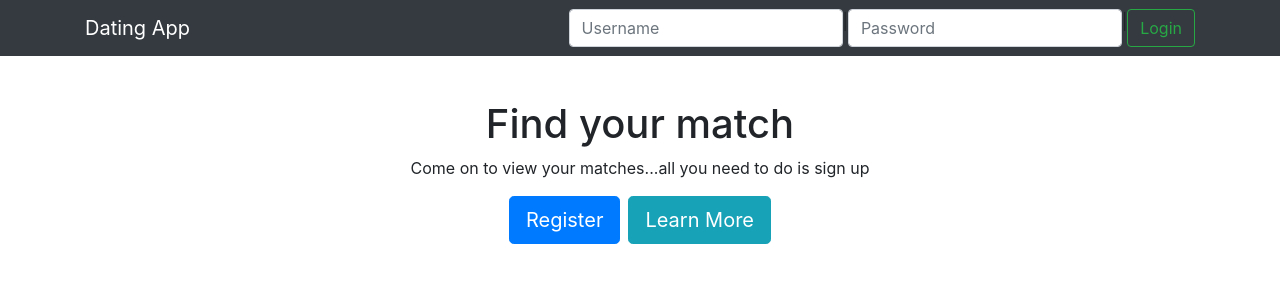
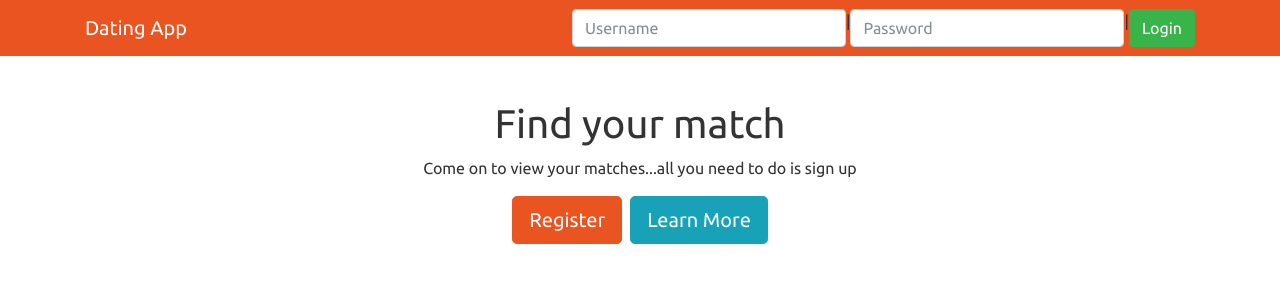
Before and after one commit to tasiamah/DatingApp, an Angular app in the folder front-end/: page / in a window 1280 px wide. Shown: the top 300 px of the page. Built offline with nearby package versions, Linux system fonts and the light colour scheme.

Commit message:
implemented shared module and refactored app module

```diff
--- a/front-end/angular.json
+++ b/front-end/angular.json
@@ -26,6 +26,7 @@
             "styles": [
               "./node_modules/bootstrap/dist/css/bootstrap.min.css",
               "./node_modules/ngx-bootstrap/datepicker/bs-datepicker.css",
+              "./node_modules/bootswatch/dist/united/bootstrap.css",
               "./node_modules/font-awesome/css/font-awesome.css",
               "./node_modules/ngx-toastr/toastr.css",
               "src/styles.css"
--- /dev/null
+++ b/front-end/src/app/_modules/shared.module.ts
@@ -0,0 +1,23 @@
+import { NgModule } from '@angular/core';
+import { CommonModule } from '@angular/common';
+import {BsDropdownModule} from "ngx-bootstrap/dropdown";
+import {ToastrModule} from "ngx-toastr";
+
+
+
+@NgModule({
+  declarations: [],
+  imports: [
+    CommonModule,
+    BsDropdownModule.forRoot(),
+    ToastrModule.forRoot({
+      positionClass: 'toast-bottom-right'
+    })
+  ],
+  exports: [
+    CommonModule,
+    BsDropdownModule,
+    ToastrModule,
+  ]
+})
+export class SharedModule { }
--- a/front-end/src/app/app.module.ts
+++ b/front-end/src/app/app.module.ts
@@ -7,14 +7,13 @@ import {HttpClientModule} from '@angular/common/http';
 import { BrowserAnimationsModule } from '@angular/platform-browser/animations';
 import { NavComponent } from './nav/nav.component';
 import {FormsModule} from '@angular/forms';
-import { BsDropdownModule } from 'ngx-bootstrap/dropdown';
 import { HomeComponent } from './home/home.component';
 import { RegisterComponent } from './register/register.component';
 import { MemberListComponent } from './members/member-list/member-list.component';
 import { MemberDetailComponent } from './members/member-detail/member-detail.component';
 import { ListsComponent } from './lists/lists.component';
 import { MessagesComponent } from './messages/messages.component';
-import {ToastrModule} from "ngx-toastr";
+import {SharedModule} from "./_modules/shared.module";
 
 @NgModule({
   declarations: [
@@ -33,10 +32,7 @@ import {ToastrModule} from "ngx-toastr";
     AppRoutingModule,
     HttpClientModule,
     BrowserAnimationsModule,
-    BsDropdownModule.forRoot(),
-    ToastrModule.forRoot({
-      positionClass: 'toast-bottom-right'
-    })
+    SharedModule
   ],
   providers: [],
   bootstrap: [AppComponent]
--- a/front-end/src/app/nav/nav.component.html
+++ b/front-end/src/app/nav/nav.component.html
@@ -1,9 +1,9 @@
-<nav class="navbar navbar-expand-md navbar-dark fixed-top bg-dark">
+<nav class="navbar navbar-expand-md navbar-dark fixed-top bg-primary">
   <div class="container">
     <a class="navbar-brand" routerLink="/" routerLinkActive="active">Dating App</a>
 
     <ul class="navbar-nav me-auto mb-2 mb-md-0">
-      <ng-container *ngIf="(accountService.currentUser$ | async)">
+      <ng-container *ngIf="(accountService.currentUser$ | async) as user">
         <li class="nav-item">
           <a class="nav-link" aria-current="page" routerLink="/members" routerLinkActive="active">Matches</a>
         </li>
@@ -18,8 +18,8 @@
 
       </ul>
 
-      <div  class="dropdown" dropdown *ngIf="(accountService.currentUser$ | async)">
-        <a class="dropdown-toggle text-light" dropdownToggle>Welcome user</a>
+      <div  class="dropdown" dropdown *ngIf="(accountService.currentUser$ | async) as user">
+        <a class="dropdown-toggle text-light" dropdownToggle>{{user.username | titlecase}}</a>
         <div class="dropdown-menu mt-3" *dropdownMenu>
           <a class="dropdown-item">Edit Profile</a>
           <div class="dropdown-divider"></div>
@@ -39,7 +39,7 @@
           class="form-control me-2"
           type="password"
           placeholder="Password"> |
-        <button class="btn btn-outline-success" type="submit">Login</button>
+        <button class="btn btn-success" type="submit">Login</button>
       </form>
   </div>
 </nav>
```
